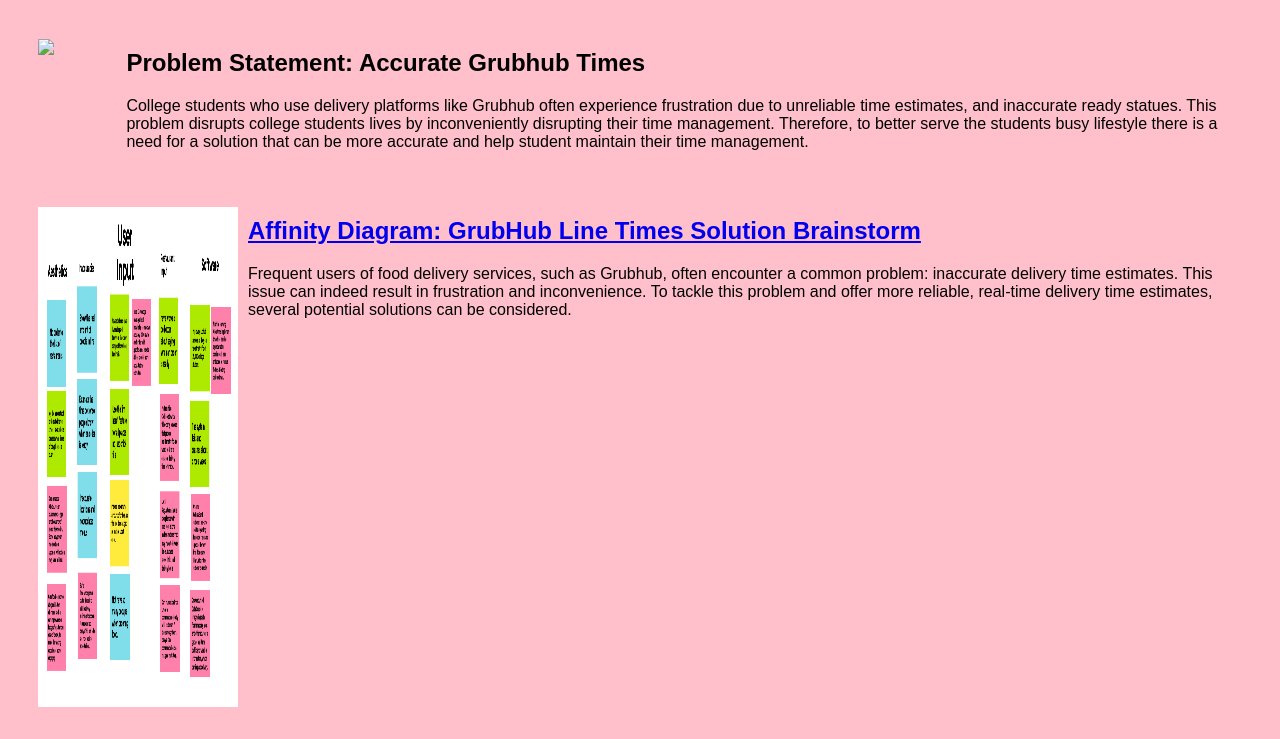
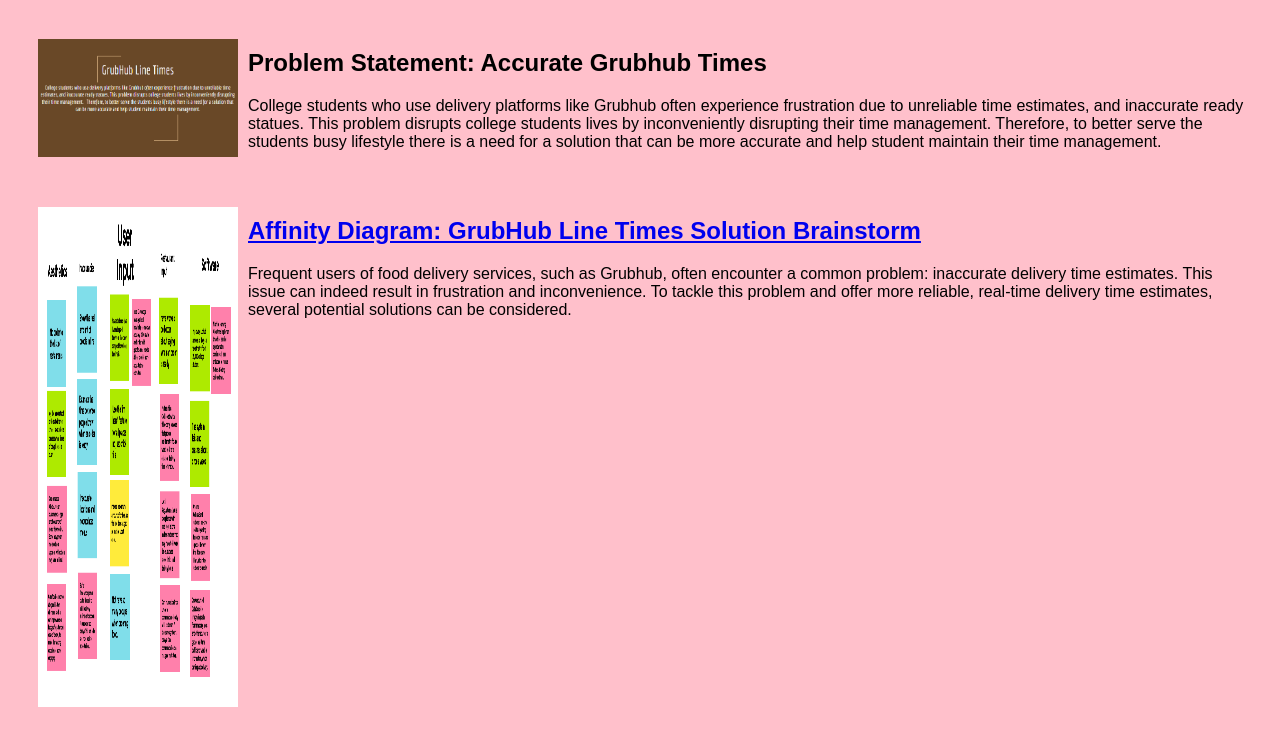
Before and after one commit to kikys1/kikys1.github.io, a plain HTML site: page index.html in a window 1280 px wide. Shown: the part 61-800 px from the top of the page. Drawn offline with Linux system fonts and the light colour scheme.

Commit message:
Update index.html

```diff
--- a/index.html
+++ b/index.html
@@ -27,7 +27,7 @@ h1 {
   <body>
     <h1>Kirolos Ikladyous</h1>
     <section class="assign">
-          <img src="Screenshot 2024-04-22 121550.png" />
+          <img src="Images/Screenshot 2024-04-22 121550.png" />
           <section class="assign-det">
                 <h2>Problem Statement: Accurate Grubhub Times</h2>
                 <p>
```
